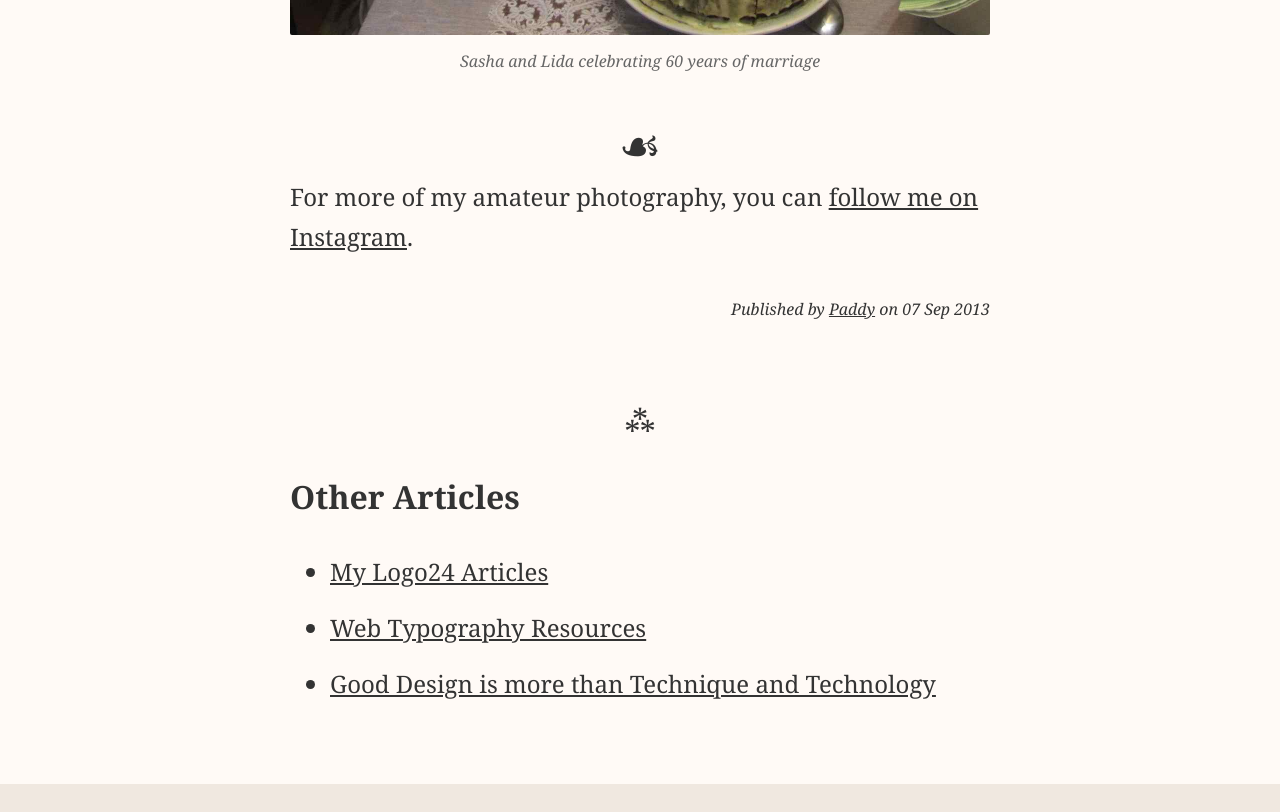
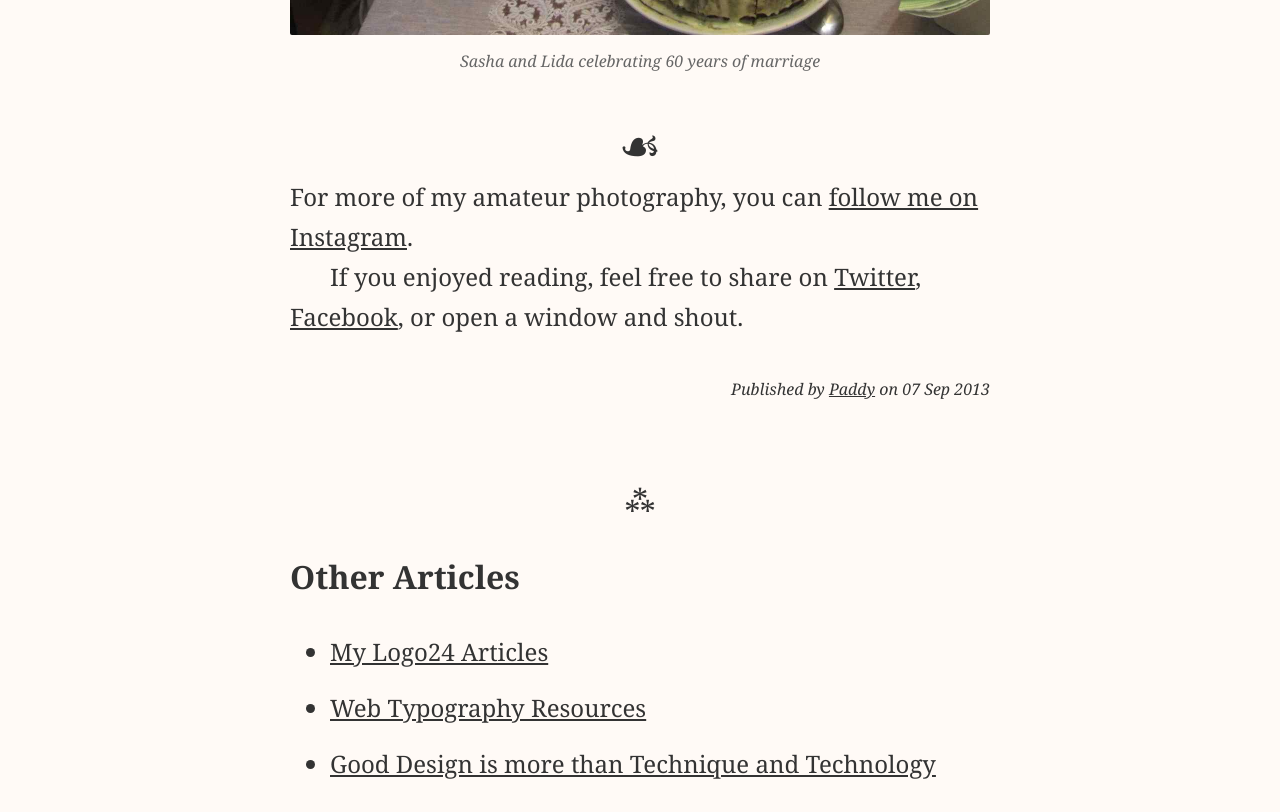
Before and after one commit to paddyohanlon/remote-manifesto, a Jekyll site: the page built from _posts/2013-09-08-inspiring-russian-grandfather-potato-harvesting-machine.markdown, in a window 1280 px wide and 900 px high, scrolled down 8357 px, cut to the strip 0-812 px from the top of the window. Built offline with Jekyll 4.4.1, drawn with Linux system fonts in a browser that asks for light colours; nearby versions of some CDN libraries; Markdown is read by kramdown in place of the engine named in the settings.

Commit message:
Add Twitter and Facebook share links.

```diff
--- a/_posts/2013-09-08-inspiring-russian-grandfather-potato-harvesting-machine.markdown
+++ b/_posts/2013-09-08-inspiring-russian-grandfather-potato-harvesting-machine.markdown
@@ -72,3 +72,5 @@ Learning of the difficult life that both he and Lida have lived, and hearing of
 <div class="fleuron">&#9753;</div>
 
 For more of my amateur photography, you can [follow me on Instagram](http://instagram.com/paddyohanlon).
+
+If you enjoyed reading, feel free to share on [Twitter](http://twitter.com/home?status=From%20The%20Remote%20Manifesto,%20the%20new%20blog%20of%20@Paddy:%20My%20Russian%20Grandfather-in-law%20and%20his%20Six%20Wheel%20Drive%20Machine%20http://bit.ly/15IXTRD), [Facebook](http://www.facebook.com/sharer/sharer.php?s=100&p[url]=http://bit.ly/15IXTRD&p[images][0]=http://remotemanifesto.com/assets/the-six-wheel-drive-potato-harvesting-machine.jpg&p[title]=My%20Inspiring%20Russian%20Grandfather-in-law%20and%20his%20Six%20Wheel%20Drive%20Potato%20Harvesting%20Machine&p[summary]=), or open a window and shout.
```
